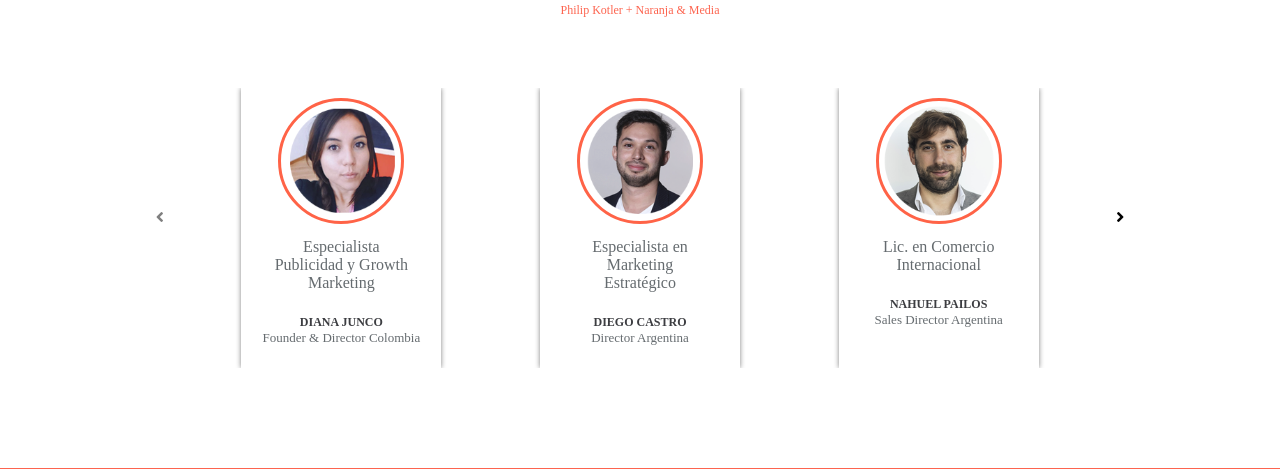
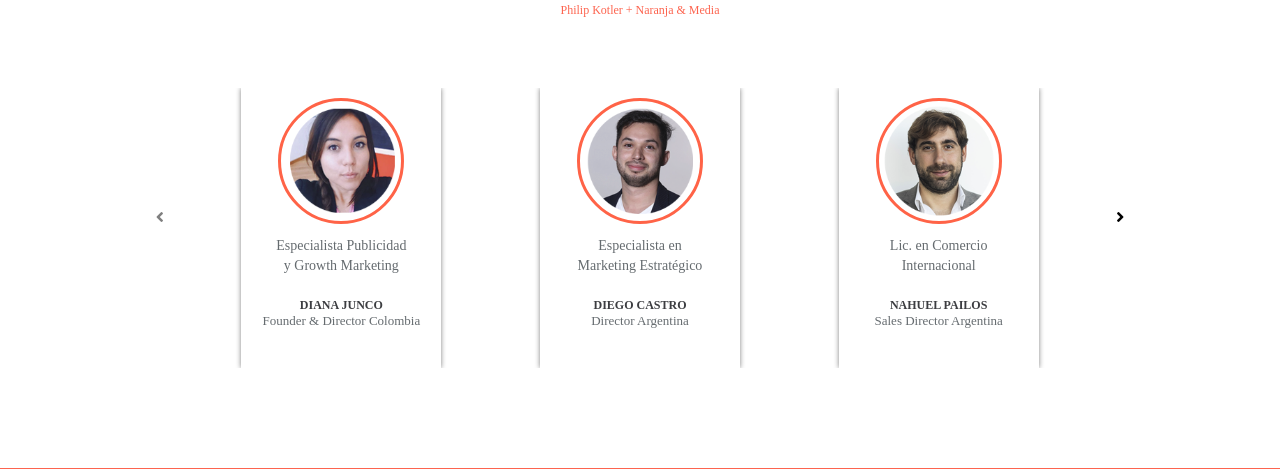
Before and after one commit to Binary-Future/naranja-y-media-landing, a PHP site: page / in a window 1280 px wide. Shown: the part 3754-4223 px from the top of the page. Run offline with PHP 8.4, Linux system fonts and the light colour scheme; some web fonts are replaced.

Commit message:
fix line-heigh

```diff
--- a/css/index.css
+++ b/css/index.css
@@ -27,13 +27,13 @@
 
 @font-face {
   font-family: "acaslom";
-  src: url("../fonts/adobe-caslon-pro/Adobe Caslon Pro/Adobe Caslon Pro Regular")
+  src: url("../fonts/adobe-caslon-pro/Adobe Caslon Pro/Adobe Caslon Pro Regular/Adobe Caslon Pro Regular.ttf")
     format("truetype");
 }
 
 @font-face {
   font-family: "acaslom-semibold";
-  src: url("../fonts/adobe-caslon-pro/Adobe Caslon Pro/Adobe Caslon Pro Semibold")
+  src: url("../fonts/adobe-caslon-pro/Adobe Caslon Pro/Adobe Caslon Pro Semibold/Adobe Caslon Pro Semibold.ttf")
     format("truetype");
 }
 
@@ -526,10 +526,11 @@ blockquote p {
 
 .teamMemberTextOne {
   color: #656b6f;
-  font-size: 16px;
+  font-size: 14px;
   width: 70%;
   font-weight: 500;
   font-family: acaslom;
+  line-height: 15pt;
 }
 
 .teamMemberTextTwo {
--- a/scripts/form.js
+++ b/scripts/form.js
@@ -34,7 +34,8 @@ $('#formButton').click((e) => {
 
 	console.log(data);
 
-	$.post('https://naranja-y-media-node.herokuapp.com/form',data)
+	const phpmailer = '/mail/main.php'
+	$.post(phpmailer, JSON.stringify(data))
 	.done(data => {
     	if (data.success) {
     		alert('Correo enviado exitosamente')
```
